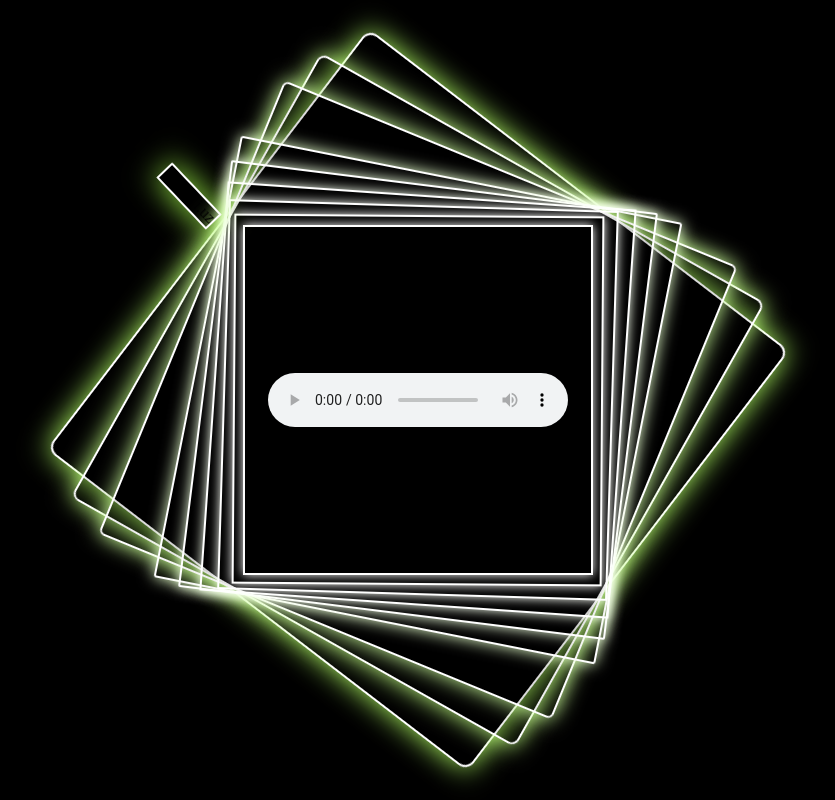
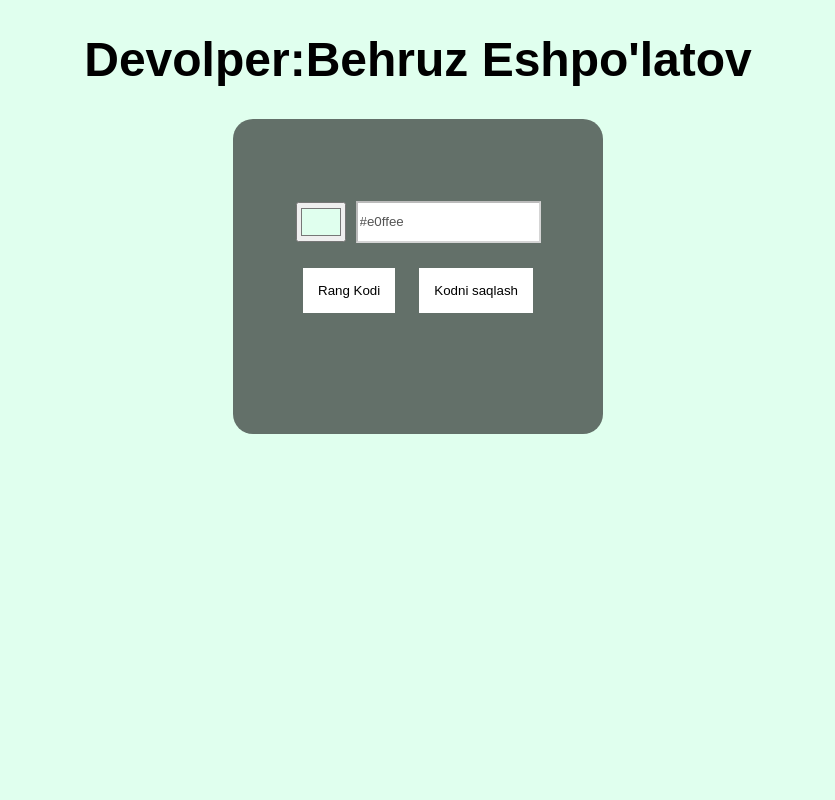
Before and after one commit to behruzeshpolatov/animatsiya, a plain HTML site: page index.html in a window 1280 px wide. Shown: the whole page, without its empty margins (222-1057 px from the left). Drawn offline with Linux system fonts and the light colour scheme.

Commit message:
Add files via upload

```diff
--- /dev/null
+++ b/Js/script.js
@@ -0,0 +1,19 @@
+const colorFunc=() => {
+   var colorPicker = document.getElementById("inputColor").value;
+   document.body.style.backgroundColor=colorPicker;
+   document.getElementById("inputText").value=colorPicker;
+}
+const copy=()=>{
+    const hexColor=document.getElementById("inputText");
+    const demo=document.getElementById("demo");
+    navigator.clipboard.writeText(hexColor.value);
+    demo.innerHTML="Saqlandi!"
+    demo.style.opacity="1"
+}
+
+
+if("serviceWorker" in navigator){
+    window.addEventListener("load", function(){
+        navigator.serviceWorker.register("/serviceWorke.js")
+    })
+}
--- /dev/null
+++ b/css/style.css
@@ -0,0 +1,111 @@
+body {
+    background-color: #e0ffee;
+}
+
+h1 {
+    font-size: 3rem;
+    ;
+    color: #000;
+    font-family: "Poppins", sans-serif;
+    text-align: center;
+}
+
+.main {
+    display: flex;
+    align-items: center;
+    flex-direction: column;
+}
+
+.card {
+    width: 330px;
+    height: 275px;
+    background-color: #0a0a0a94;
+    backdrop-filter: blur(0px);
+    border-radius: 20px;
+    padding: 20px;
+    display: flex;
+    justify-content: center;
+    align-items: center;
+    flex-direction: column;
+}
+
+.colorSection {
+    display: flex;
+    justify-content: space-between;
+    align-items: center;
+    margin: 20px 0 25px;
+}
+
+#inputColor {
+    height: 40px;
+}
+
+#inputText {
+    background-color: #fff;
+    height: 36px;
+    margin-left: 10px;
+
+}
+
+button {
+    background-color: #fff;
+    border: none;
+    cursor: pointer;
+    padding: 15px;
+}
+
+button:nth-child(2) {
+    margin-left: 20px;
+}
+
+#demo{
+    background-color: #151d31;
+    color: rgb(255, 255, 255);
+    padding: 5px 10px;
+    font-family: "Poppins" sans-serif;
+    opacity:0;
+}
+
+@media screen and (max-widt:370px){
+    h1{
+        font-size: 2.3rem;
+
+    }
+    .card{
+        width: 235px;
+        height: 230px;
+        padding: 25px;
+    }
+    button{
+        padding: 10px;
+    }
+}
+@media screen and (max-widt:767px){
+
+    h1{
+        font-size: 2rem;
+
+    }
+    .card{
+        width: 235px;
+        height: 230px;
+        padding: 25px;
+    }
+    button{
+        padding: 10px;
+    }
+}
+/* @media screen and (max-widt:370px){
+    h1{
+        font-size: 2.3rem;
+
+    }
+    .card{
+        width: 235px;
+        height: 230px;
+        padding: 25px;
+    }
+    button{
+        padding: 10px;
+    }
+} */
--- a/index.html
+++ b/index.html
@@ -4,26 +4,32 @@
     <meta charset="UTF-8">
     <meta http-equiv="X-UA-Compatible" content="IE=edge">
     <meta name="viewport" content="width=device-width, initial-scale=1.0">
-    <title>Animatsiya</title>
-    <link rel="stylesheet" href="main.css">
+    <title>Devoloper Uz</title>
+    <link rel="stylesheet" href="./css/style.css">
+    <link rel="manifest" href="manifest.json">
+    <link rel="apple-touch-icon" href="./images/p-72-72.png">
+    <link rel="apple-touch-icon" href="./images/p-96-96.png">
+    <link rel="apple-touch-icon" href="./images/p-144-144.png">
+    <link rel="apple-touch-icon" href="./images/p-192-192.png">
+    <link rel="apple-touch-icon" href="./images/p-512-512.png">
+    <meta name="theme-color" content="#0D1117">
 </head>
 <body>
-   <div class="container">
-    <span></span>
-    <span>
+    <h1>Devolper:Behruz Eshpo'latov</h1>
+    <div class="main">
+        <div class="card">
+            <div class="colorSection">
+                <input type="color" value="#e0ffee" id="inputColor">
+                <input type="text" value="#e0ffee" id="inputText" disabled>
+            </div>
+            <div class="btn">
+                <button id="getHex" onclick="colorFunc()">Rang Kodi</button>
+                <button id="copyHex" onclick="copy()">Kodni saqlash</button>
+            </div>
+            <p id="demo">Saqlandi </p>
+        </div>
+    </div>
+    <script src="./Js/script.js"></script>
 
-    </span>
-    <span></span>
-   <p>shaxriyor</p>
-    <span></span>
-    <span></span>
-    <span></span>
-    <span></span>
-    <span></span>
-    <span></span>
-    <span>Foydali.uz</span>
-   </div>
-
-   <audio src="s.mp3" autoplay preload="auto" controls loop></audio>
 </body>
 </html>
```
Also changed, not shown: serviceWorker.js (added, +24 -0 lines), images/p-144-144.png (added), images/p-192-192.png (added), images/p-48-48.png (added), images/p-512-512.png (added), images/p-72-72.png (added), images/p-96-96.png (added), manifest.json (added).
